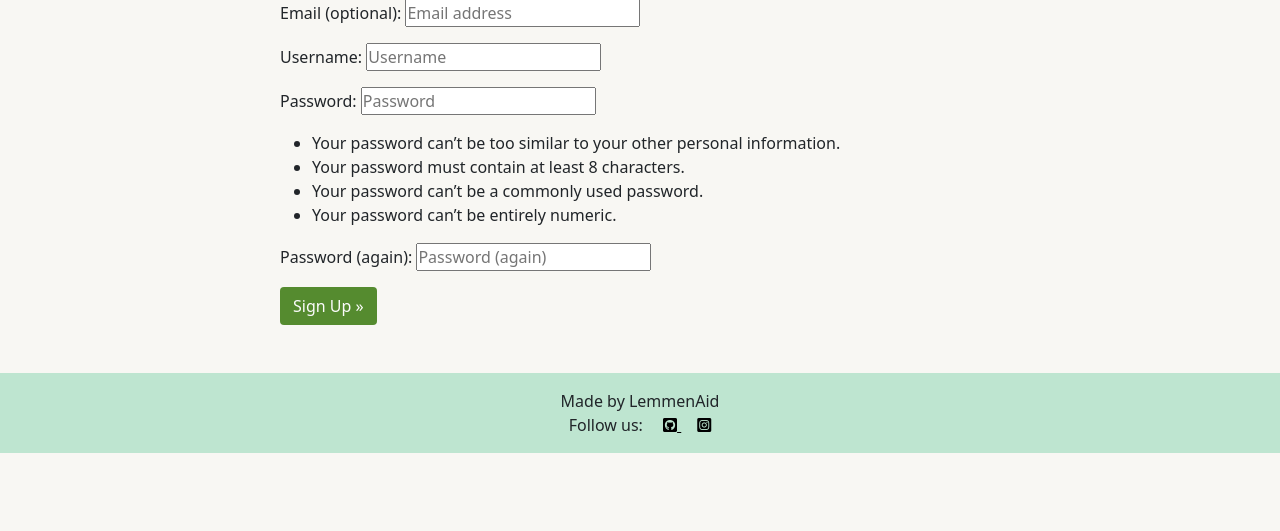
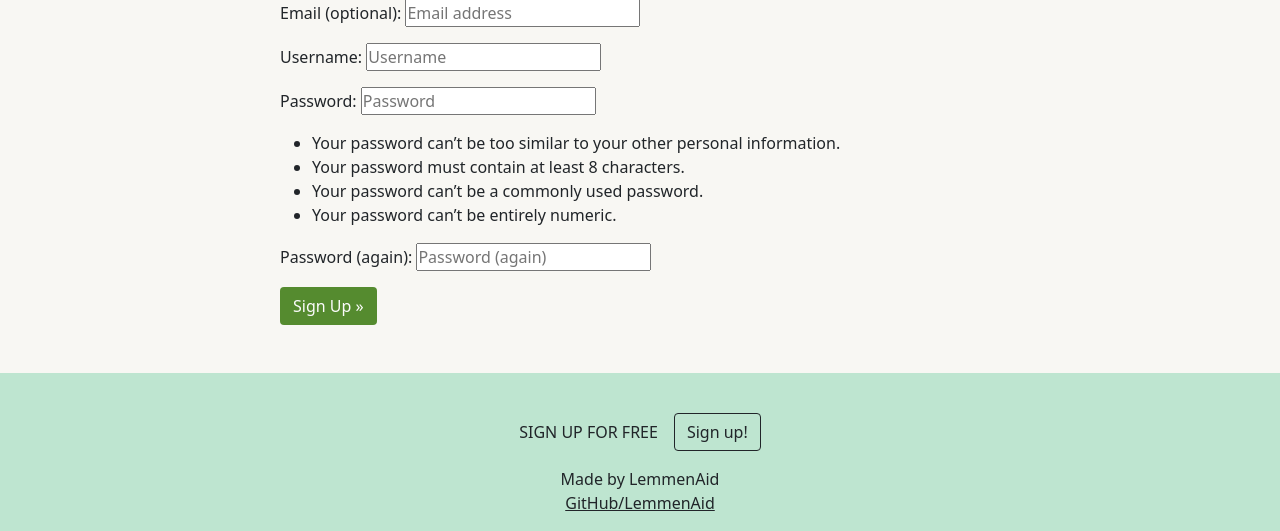
Before and after one commit to LemmenAid/coastal-gardens, a Django app: page /accounts/signup/ in a window 1280 px wide. Shown: the part 937-1468 px from the top of the page. Before the commit the page ends 1390 px from the top, so only its background shows below. Run offline with Django 4.2, Linux system fonts and the light colour scheme.

Commit message:
Add footer signup link

```diff
--- a/about/templates/about/about.html
+++ b/about/templates/about/about.html
@@ -54,3 +54,6 @@
 </div>
 
 {% endblock content %}
+{% block copyright %}
+Copyright 2024
+{% endblock %}
--- a/about/templates/about/zone-map.html
+++ b/about/templates/about/zone-map.html
@@ -64,3 +64,6 @@
 
 </div>
 {% endblock content %}
+{% block copyright %}
+Copyright 2024
+{% endblock %}
--- a/blog/templates/blog/features.html
+++ b/blog/templates/blog/features.html
@@ -84,5 +84,5 @@
     <!-- index.html content ends here -->
     {% endblock %}
     {% block copyright %}
-    Copyright 2024 LemmenAid
+    Copyright 2024
     {% endblock %}
--- a/blog/templates/blog/index.html
+++ b/blog/templates/blog/index.html
@@ -64,5 +64,5 @@
 {% endblock %}
 
 {% block copyright %}
-Copyright 2024 LemmenAid
+Copyright 2024
 {% endblock %}
--- a/blog/templates/blog/member_stories.html
+++ b/blog/templates/blog/member_stories.html
@@ -89,3 +89,6 @@
 
 </div>
 {% endblock content %}
+{% block copyright %}
+Copyright 2024
+{% endblock %}
--- a/blog/templates/blog/post_detail.html
+++ b/blog/templates/blog/post_detail.html
@@ -132,6 +132,9 @@
 </div>
 
 {% endblock content %}
+{% block copyright %}
+Copyright 2024
+{% endblock %}
 
 {% block extra_js %}
 <script src="{% static 'js/comments.js' %}"></script>
--- a/contact/templates/contact/contact.html
+++ b/contact/templates/contact/contact.html
@@ -61,6 +61,9 @@
   </div>
 </div>
 {% endblock content %}
+{% block copyright %}
+Copyright 2024
+{% endblock %}
 
 
 {% block extra_js %}
--- a/dashboard/templates/dashboard/create_member_story.html
+++ b/dashboard/templates/dashboard/create_member_story.html
@@ -38,3 +38,6 @@
 
 </div>
 {% endblock content %}
+{% block copyright %}
+Copyright 2024
+{% endblock %}
--- a/dashboard/templates/dashboard/dashboard.html
+++ b/dashboard/templates/dashboard/dashboard.html
@@ -84,3 +84,6 @@
 
 </div>
 {% endblock content %}
+{% block copyright %}
+Copyright 2024
+{% endblock %}
--- a/templates/base.html
+++ b/templates/base.html
@@ -142,24 +142,29 @@
     </main>
 
     <!-- Footer -->
-    <footer class="footer mt-auto py-3 nav-bg">
-        <p class="m-0 text-center text-black">
-            {% block copyright %}
-            Made by LemmenAid
-            {% endblock copyright %}
-        </p>
-        <p class="m-0 text-center text-black footer-icons">
-            Follow us:
-            <a href="https://github.com/LemmenAid/coastal-gardens" target="_blank" rel="noopener noreferrer"
-                aria-label="Visit our GitHub Repository (opens in a new tab)">
-                <i class="fab fa-github-square ms-3" aria-hidden="true"></i>
-            </a>
-            <a href="https://www.instagram.com/karlanlemmen/" target="_blank" rel="noopener noreferrer"
-                aria-label="Visit our Instagram page (opens in a new tab)">
-                <i class="fab fa-instagram-square ms-3" aria-hidden="true"></i>
-            </a>
-        </p>
+    <footer class="footer mt-auto py-3 nav-bg text-center text-black">
+        <!-- Grid container -->
+        <div class="container p-4 pb-0">
+
+            <!-- Sign Up section -->
+            <section>
+                <p class="d-flex justify-content-center align-items-center">
+                    <span class="me-3">SIGN UP FOR FREE</span>
+                    <a href="{% url 'account_signup' %}" class="btn btn-outline-dark btn-rounded">
+                        Sign up!
+                    </a>
+                </p>
+            </section>
+
+            <!-- Copyright -->
+            <p class="m-0 text-center text-black">
+                {% block copyright %}
+                Made by LemmenAid
+                {% endblock copyright %}
+            </p>
+            <a class="text-dark" href="https://github.com/LemmenAid/coastal-gardens">GitHub/LemmenAid</a>
     </footer>
+
 
     <!-- Bootstrap JS -->
     <script src="https://cdn.jsdelivr.net/npm/bootstrap@5.0.1/dist/js/bootstrap.bundle.min.js"
```
